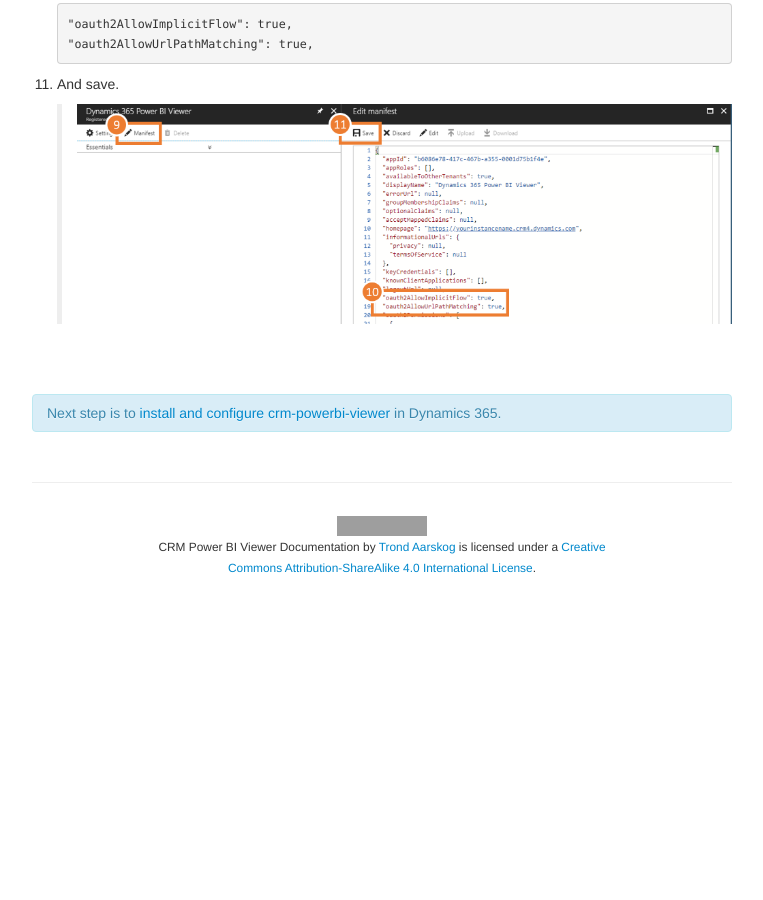
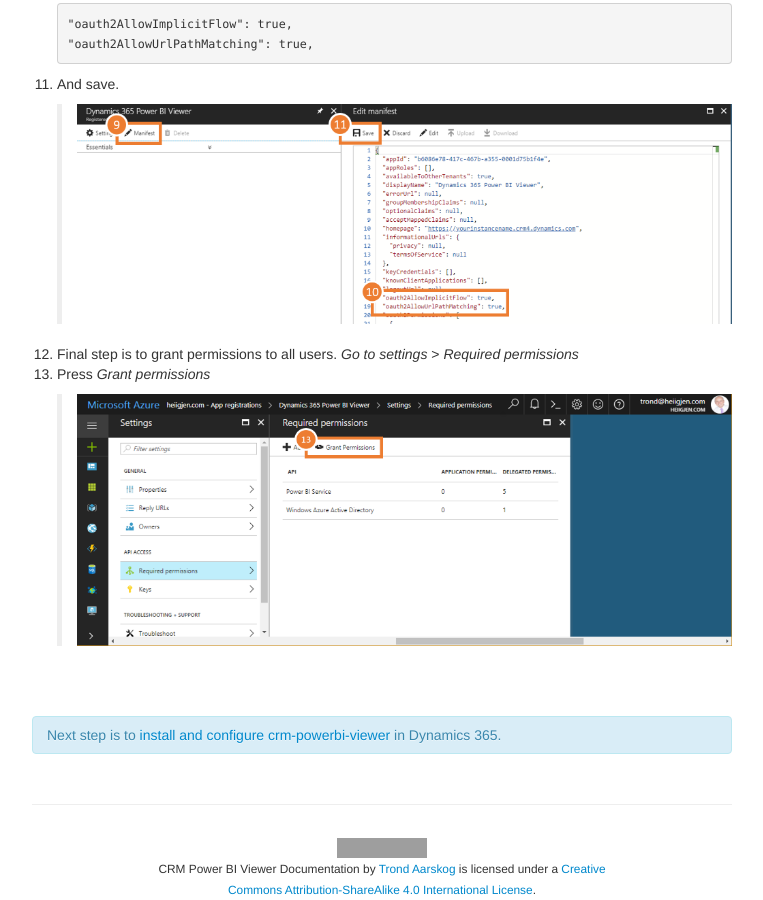
Before and after one commit to taarskog/crm-powerbi-viewer, a Jekyll site: the page built from pages/azure-ad-simple.md, in a window 1280 px wide and 900 px high, scrolled down 1542 px. Shown: the whole window, without its empty margins (258-1021 px from the left). Built offline with Jekyll 4.4.1, drawn with Linux system fonts in a browser that asks for light colours; before the commit the page ends 2120 px from its top, so only the background shows below that; grey boxes are pictures that could not be loaded.

Commit message:
Added Grant Permissions to simple flow

```diff
--- a/pages/azure-ad-simple.md
+++ b/pages/azure-ad-simple.md
@@ -40,6 +40,13 @@
 
    > [![]({{BASE_PATH}}/assets/images/v1.0/aad/aad-simple-modify-manifest.png)]({{BASE_PATH}}/assets/images/v1.0/aad/aad-simple-modify-manifest.png)
 
+
+2. Final step is to grant permissions to all users. *Go to settings* > *Required permissions*
+3. Press *Grant permissions*
+
+   > [![]({{BASE_PATH}}/assets/images/v1.0/aad/aad-simple-grant-permissions.png)]({{BASE_PATH}}/assets/images/v1.0/aad/aad-simple-open-app-info.png)
+
+
 <br/>
 <br/>
 
```
Also changed, not shown: assets/images/v1.0/aad/aad-simple-grant-permissions.png (added).
